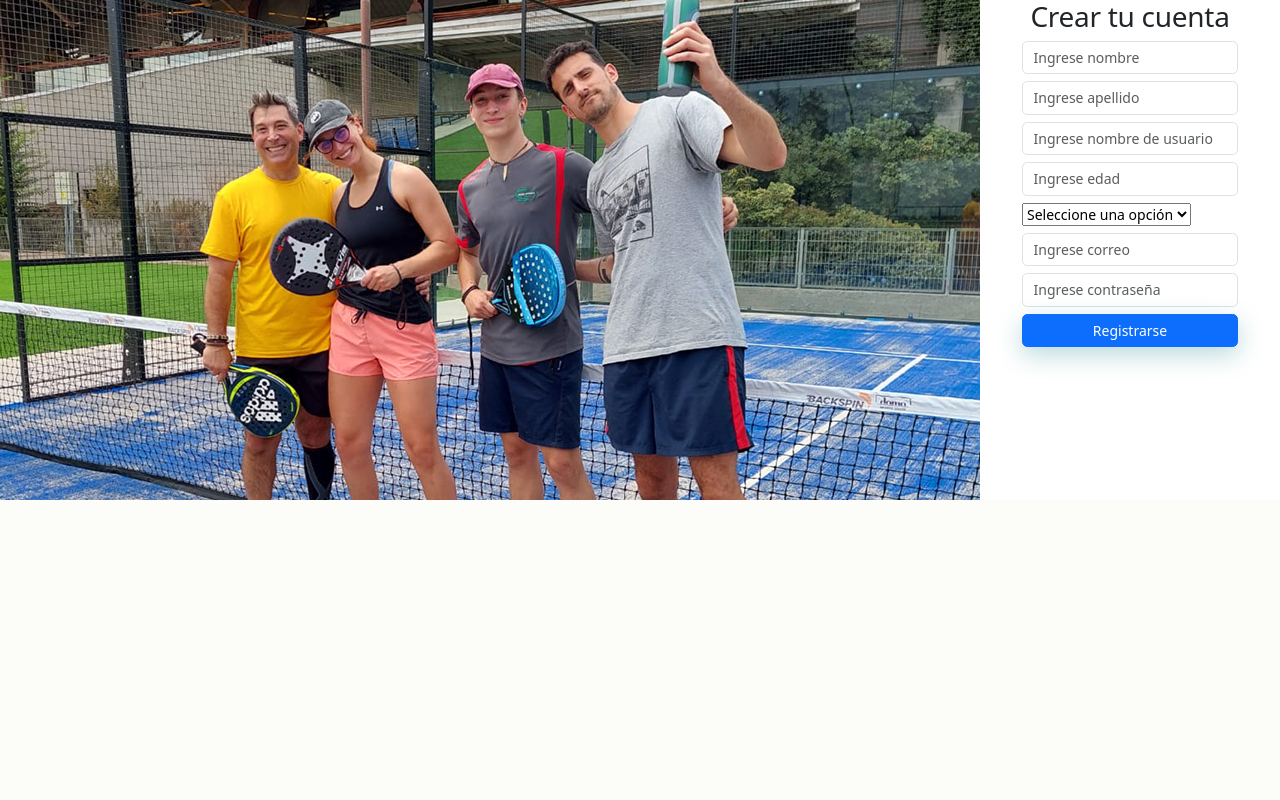
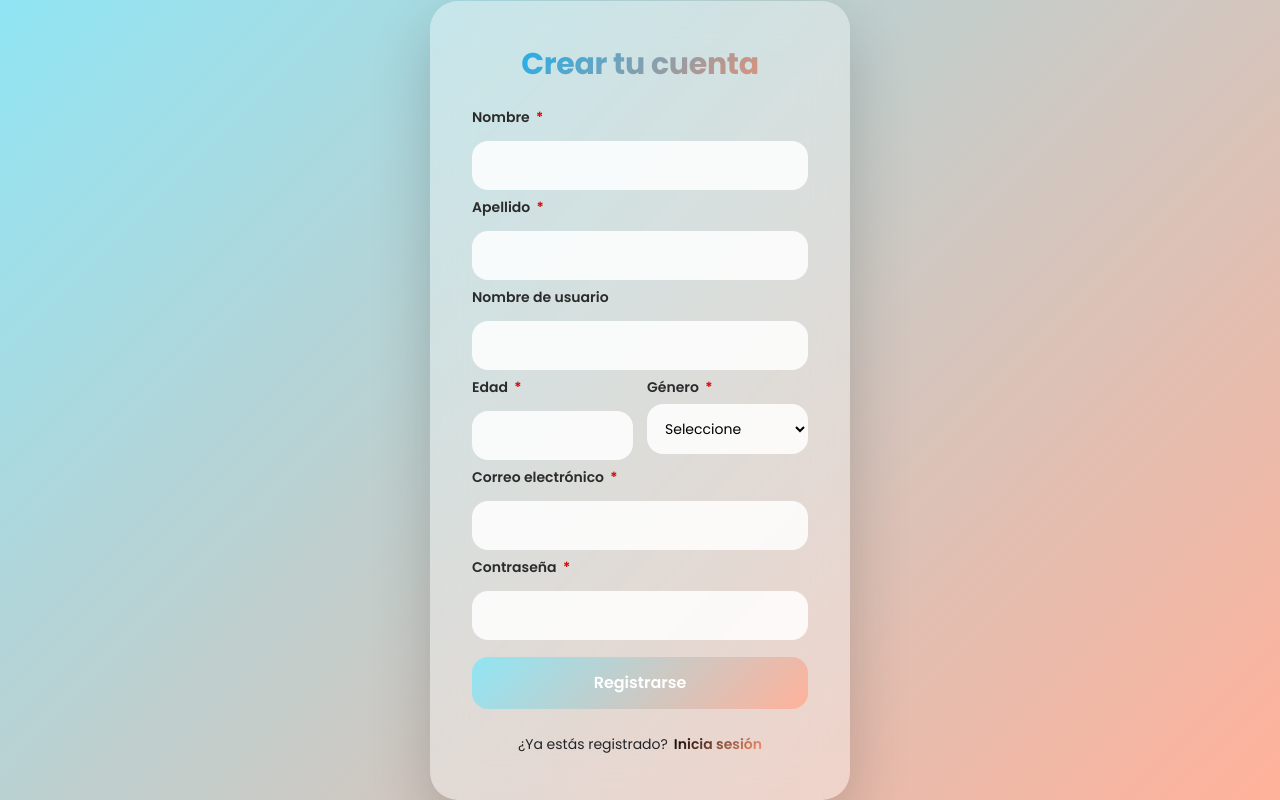
Before and after one commit to 4GeeksAcademy/final-project-padel-app, a React app: page /register in a window 1280 px wide. Built offline with nearby package versions, Linux system fonts and the light colour scheme; no server answers.

Commit message:
restricciones de registro y loging

```diff
--- a/src/front/pages/Login.jsx
+++ b/src/front/pages/Login.jsx
@@ -9,24 +9,23 @@ export default function Login() {
   const [error, setError] = useState(null);
   const [loading, setLoading] = useState(false);
   const [remember, setRemember] = useState(false);
+  const [showPassword, setShowPassword] = useState(false);
 
   const handleSubmit = async (e) => {
     e.preventDefault();
     const email = e.target.email.value;
     const password = e.target.password.value;
-
+    const emailRegex = /^[^\s@]+@[^\s@]+\.[^\s@]+$/;
+    if (!emailRegex.test(email)) {
+      setError("Ingresa un email válido");
+      return;
+    }
     setError(null);
     setLoading(true);
-
     try {
-      const data = await login(email, password);
-
-      // Si "recordarme" no está marcado, puedes eliminar el token al cerrar sesión
-      if (!remember) {
-        //configurar lógica de sesión temporal
-      }
-
-      navigate("/dashboard"); // Redirige al dashboard si todo OK
+      await login(email, password);
+      if (!remember) {}
+      navigate("/dashboard");
     } catch (err) {
       setError("Usuario o contraseña incorrecta");
     } finally {
@@ -39,31 +38,36 @@ export default function Login() {
       <div className="login-card">
         <h1 className="login-title">INICIAR SESIÓN</h1>
         <p className="login-subtitle">¡Bienvenido de nuevo!</p>
-
         <form onSubmit={handleSubmit}>
           <label className="label">
             Email <span className="required">*</span>
           </label>
           <input name="email" type="text" placeholder="Ingresa tu email" required className="input" />
-
           <label className="label">
             Contraseña <span className="required">*</span>
           </label>
-          <input name="password" type="password" placeholder="••••••••" required className="input" />
-
+          <div className="password-wrapper">
+            <input
+              name="password"
+              type={showPassword ? "text" : "password"}
+              placeholder="••••••••"
+              required
+              className="input password-input"
+            />
+            <span
+              className="toggle-password"
+              onClick={() => setShowPassword(!showPassword)}
+              style={{ cursor: "pointer" }}
+            >
+              {showPassword ? "👁️" : "🙈"}
+            </span>
+          </div>
           {error && (
             <div className="input-error-message">
               <span className="error-icon">⚠️</span>
               {error}
             </div>
           )}
-
-          <div className="rules">
-            <div>Mínimo 8 caracteres</div>
-            <div>Al menos una letra mayúscula</div>
-            <div>Debe incluir un símbolo @, #, !, etc.</div>
-          </div>
-
           <div className="remember">
             <input
               type="checkbox"
@@ -73,16 +77,13 @@ export default function Login() {
             />
             <label className="label">Recordarme</label>
           </div>
-
           <div className="forgot">
             <Link to="/forgot-password">¿Olvidaste tu contraseña?</Link>
           </div>
-
           <button className="btnl" type="submit" disabled={loading}>
             {loading ? "Cargando..." : "Entrar"}
           </button>
         </form>
-
         <p className="register">
           ¿No tienes cuenta?{" "}
           <Link to="/register" className="register-link">
--- a/src/front/pages/Registro.jsx
+++ b/src/front/pages/Registro.jsx
@@ -1,13 +1,13 @@
 import { useNavigate } from "react-router-dom";
-import fondoRegistro from "../assets/img/imagen2.jpg"
 import { RegisterFormInput } from "../components/RegisterFormInput";
 import { useState } from "react";
+import "../styles/registro.css";
 
-// const API_URL = "https://scaling-journey-jjgpvrvqg59rcjgg7-3001.app.github.dev";
 const API_URL = import.meta.env.VITE_BACKEND_URL;
 
 export const Registro = () => {
   const navigate = useNavigate();
+
   const [values, setValues] = useState({
     firstname: "",
     lastname: "",
@@ -18,16 +18,45 @@ export const Registro = () => {
     password: ""
   });
 
-    const handleChange = (event) => {
-        const { name, value } = event.target;
-        setValues({
-            ...values, [name]: value,
-        })
+  const [errors, setErrors] = useState({});
+
+  const handleChange = (e) => {
+    const { name, value } = e.target;
+    setValues({ ...values, [name]: value });
+  };
+
+  const validate = () => {
+    const newErrors = {};
+
+    if (!values.firstname.trim()) newErrors.firstname = "El nombre es obligatorio";
+    if (!values.lastname.trim()) newErrors.lastname = "El apellido es obligatorio";
+    if (!values.email.trim()) newErrors.email = "El correo es obligatorio";
+    if (!values.genero) newErrors.genero = "Seleccione un género";
+
+    if (!values.edad) newErrors.edad = "La edad es obligatoria";
+    else if (values.edad < 18) newErrors.edad = "Debes ser mayor de 18 años";
+
+    if (!values.password) {
+      newErrors.password = "La contraseña es obligatoria";
+    } else if (values.password.length < 8) {
+      newErrors.password = "Mínimo 8 caracteres";
+    } else if (!/[A-Z]/.test(values.password)) {
+      newErrors.password = "Debe tener una mayúscula";
+    } else if (!/[a-z]/.test(values.password)) {
+      newErrors.password = "Debe tener una minúscula";
+    } else if (!/[0-9]/.test(values.password)) {
+      newErrors.password = "Debe tener un número";
+    } else if (!/[!@#$%^&*(),.?":{}|<>]/.test(values.password)) {
+      newErrors.password = "Debe tener un carácter especial";
     }
+
+    setErrors(newErrors);
+    return Object.keys(newErrors).length === 0;
+  };
 
   const registrarse = async (e) => {
     e.preventDefault();
-
+    if (!validate()) return;
 
     const dataToSend = {
       firstname: values.firstname,
@@ -41,102 +70,80 @@ export const Registro = () => {
 
     try {
       const response = await fetch(`${API_URL}/api/auth/register`, {
-                method: 'POST',
-                headers: {
-                    'Content-Type': 'application/json',
-                },
-                body: JSON.stringify(dataToSend),
+        method: "POST",
+        headers: { "Content-Type": "application/json" },
+        body: JSON.stringify(dataToSend)
       });
 
-            // 2. Manejo de la respuesta
       if (response.ok) {
-                const result = await response.json();
-                console.log("Registro exitoso:", result);
         alert("Registro exitoso. ¡Inicia sesión!");
-                // Redirigir al login solo después del éxito
         navigate("/login");
       } else {
         const errorData = await response.json();
-                console.error("Error en el registro (API):", errorData);
-                alert(`Error al registrarse: ${errorData.msg || 'Credenciales inválidas o usuario ya existe.'}`);
+        alert(errorData.msg || "Error al registrarse");
       }
-
-        } catch (error) {
-            console.error("Error de red/conexión:", error);
-            alert("Error al conectar con el servidor. Verifica la URL de la API.");
+    } catch {
+      alert("Error al conectar con el servidor");
     }
-    }
-
+  };
 
   return (
-        <div className="container-fluid d-flex mx-0 px-0">
+    <div className="container-fluid">
+      <div className="px-5">
+        <h2>Crear tu cuenta</h2>
 
-            <div className="image-container">
-                <img src={fondoRegistro} alt="..." />
-            </div>
-            <div className="px-5" style={{ width: "100%" }}>
-                <h2 style={{ textAlign: "center" }}>Crear tu cuenta</h2>
-                <form action="" onSubmit={registrarse}>
-                    <RegisterFormInput
-                        type="text"
-                        idInput="exampleFormControlInput1"
-                        name="firstname"
-                        placeholder="Ingrese nombre"
-                        value={values.firstname}
-                        handleChange={handleChange}
-                    />
-                    <RegisterFormInput
-                        type="text"
-                        idInput="exampleFormControlInput2"
-                        name="lastname"
-                        placeholder="Ingrese apellido"
-                        value={values.lastname}
-                        handleChange={handleChange}
-                    />
-                    <RegisterFormInput
-                        type="text"
-                        idInput="exampleFormControlInput0"
-                        name="username"
-                        placeholder="Ingrese nombre de usuario"
-                        value={values.username}
-                        handleChange={handleChange}
-                    />
+        <form onSubmit={registrarse}>
+
+          <label>Nombre <span className="required">*</span></label>
+          <RegisterFormInput name="firstname" value={values.firstname} handleChange={handleChange} />
+          {errors.firstname && <small className="error">{errors.firstname}</small>}
+
+          <label>Apellido <span className="required">*</span></label>
+          <RegisterFormInput name="lastname" value={values.lastname} handleChange={handleChange} />
+          {errors.lastname && <small className="error">{errors.lastname}</small>}
+
+          <label>Nombre de usuario</label>
+          <RegisterFormInput name="username" value={values.username} handleChange={handleChange} />
+
+          <div className="row-fields">
+            <div className="field">
+              <label>Edad <span className="required">*</span></label>
               <RegisterFormInput
                 type="number"
-                        idInput="exampleFormControlInput4"
                 name="edad"
-                        placeholder="Ingrese edad"
                 value={values.edad}
                 handleChange={handleChange}
               />
-                    <select id="genero" value={values.genero} onChange={handleChange} name="genero">
-                        <option value="">Seleccione una opción</option>
+              {errors.edad && <small className="error">{errors.edad}</small>}
+            </div>
+
+            <div className="field">
+              <label>Género <span className="required">*</span></label>
+              <select name="genero" value={values.genero} onChange={handleChange}>
+                <option value="">Seleccione</option>
                 <option value="femenino">Femenino</option>
-                        <option value="masculino">Maculino</option>
+                <option value="masculino">Masculino</option>
               </select>
-                    <RegisterFormInput
-                        type="text"
-                        idInput="exampleFormControlInput5"
-                        name="email"
-                        placeholder="Ingrese correo"
-                        value={values.email}
-                        handleChange={handleChange}
-                    />
-                    <RegisterFormInput
-                        type="password"
-                        idInput="exampleFormControlInput6"
-                        name="password"
-                        placeholder="Ingrese contraseña"
-                        value={values.password}
-                        handleChange={handleChange}
-                    />
-                    <div className="d-grid gap-2">
-                        <button className="btn btn-primary" type="submit" >Registrarse</button>
+              {errors.genero && <small className="error">{errors.genero}</small>}
             </div>
+          </div>
+
+          <label>Correo electrónico <span className="required">*</span></label>
+          <RegisterFormInput type="email" name="email" value={values.email} handleChange={handleChange} />
+          {errors.email && <small className="error">{errors.email}</small>}
+
+          <label>Contraseña <span className="required">*</span></label>
+          <RegisterFormInput type="password" name="password" value={values.password} handleChange={handleChange} />
+          {errors.password && <small className="error">{errors.password}</small>}
+
+          <button type="submit">Registrarse</button>
         </form>
 
+        <div className="auth-footer">
+          ¿Ya estás registrado?
+          <span onClick={() => navigate("/login")}>Inicia sesión</span>
+        </div>
       </div>
     </div>
   );
-}
-//export default Registro;
+};
--- /dev/null
+++ b/src/front/styles/registro.css
@@ -0,0 +1,101 @@
+.container-fluid {
+  min-height: 100vh;
+  display: flex;
+  align-items: center;
+  justify-content: center;
+  font-family: "Poppins", sans-serif;
+  background: linear-gradient(135deg, rgb(144, 229, 244), rgb(255, 177, 154));
+}
+
+.px-5 {
+  width: 100%;
+  max-width: 420px;
+  padding: 45px 40px;
+  border-radius: 28px;
+  background: rgba(255, 255, 255, 0.35);
+  backdrop-filter: blur(20px);
+  box-shadow: 0 25px 60px rgba(0, 0, 0, 0.18);
+}
+
+.px-5 h2 {
+  text-align: center;
+  margin-bottom: 25px;
+  font-size: 30px;
+  font-weight: 700;
+  background: linear-gradient(135deg, rgb(0, 180, 255), rgb(255, 140, 100));
+  background-clip: text;
+  -webkit-text-fill-color: transparent;
+}
+
+label {
+  display: block;
+  margin-bottom: 6px;
+  font-size: 14px;
+  font-weight: 600;
+  color: #2b2b2b;
+}
+
+.required {
+  color: #d60000;
+  margin-left: 3px;
+}
+
+.px-5 input,
+.px-5 select {
+  width: 100%;
+  padding: 14px;
+  margin-bottom: 6px;
+  border-radius: 16px;
+  border: none;
+  background: rgba(255, 255, 255, 0.85);
+}
+
+.row-fields {
+  display: flex;
+  gap: 14px;
+}
+
+.field {
+  flex: 1;
+}
+
+.error {
+  display: block;
+  margin-bottom: 12px;
+  font-size: 12px;
+  color: #d60000;
+}
+
+.px-5 button {
+  width: 100%;
+  padding: 14px;
+  margin-top: 10px;
+  border-radius: 16px;
+  border: none;
+  cursor: pointer;
+  background: linear-gradient(135deg, rgb(144, 229, 244), rgb(255, 177, 154));
+  color: white;
+  font-size: 16px;
+  font-weight: 600;
+}
+
+.auth-footer {
+  margin-top: 25px;
+  text-align: center;
+  font-size: 14px;
+}
+
+.auth-footer span {
+  margin-left: 6px;
+  cursor: pointer;
+  font-weight: 600;
+  background: linear-gradient(135deg, black, rgb(255, 149, 113));
+  background-clip: text;
+  -webkit-text-fill-color: transparent;
+}
+
+@media (max-width: 480px) {
+  .row-fields {
+    flex-direction: column;
+  }
+}
```
Also changed, not shown: src/front/styles/login.css (+52 -1 lines). Lines whose indentation alone changed are shown as unchanged.
